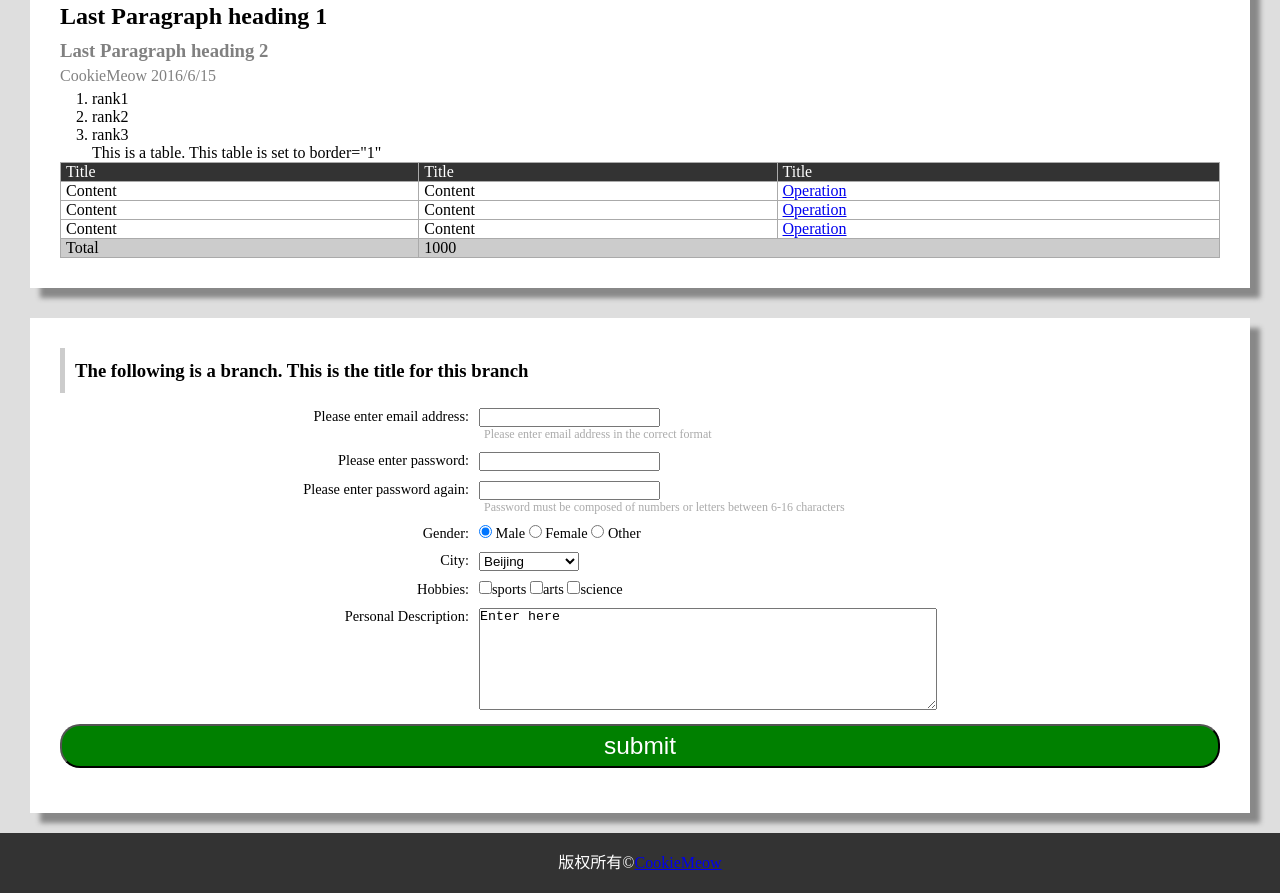
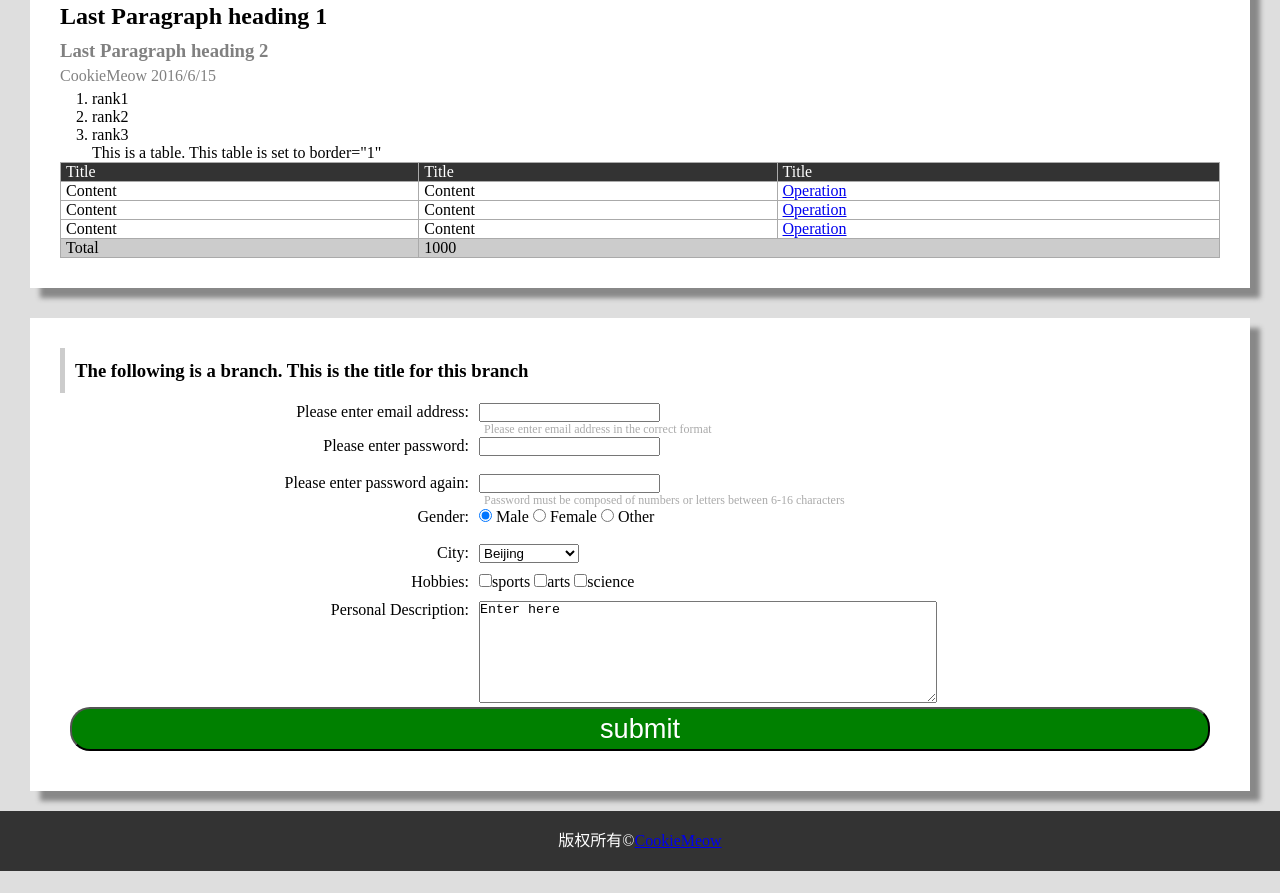
Before and after one commit to cookieMeow/2016_for_practicing_use, a plain HTML site: page 2016-06-15 task2/task2.html in a window 1280 px wide. Shown: the part 2775-3668 px from the top of the page. After the commit the page ends 3646 px from the top, so only its background shows below. Drawn offline with Linux system fonts and the light colour scheme.

Commit message:
fixed aside form

```diff
--- a/2016-06-15 task2/style.css
+++ b/2016-06-15 task2/style.css
@@ -133,12 +133,12 @@ table, th, td {
     padding-right:10px;
 }
 
-aside form div{
+aside form{
 	/*border: 1px solid green;*/
     margin:10px;
 }
 
-aside form div p{
+aside form p{
     margin-left:35%;
     padding-left:15px;
     font-size:12px;
--- a/2016-06-15 task2/task2.html
+++ b/2016-06-15 task2/task2.html
@@ -101,38 +101,24 @@
 
     <aside>
       <h3 class="branch">The following is a branch. This is the title for this branch</h3>
-      <div class="form">
         <form>
-          <div>
           <label class="question">Please enter email address:</label>
-            <input type="text" name="email address"><br>
+          <input type="text" name="email address">
           <p>Please enter email address in the correct format</p>
-          </div>
-        </form>
 
-        <form>
-          <div>
           <label class="question">Please enter password:</label>
           <input type="password" name="password1">
-          </div>
-          <div>
+          <p></p><br>
           <label class="question">Please enter password again:</label>
-            <input type="password" name="password2"><br>
+          <input type="password" name="password2">
           <p>Password must be composed of numbers or letters between 6-16 characters</p>
-          </div>
-        </form>
 
-        <form>
-          <div>
           <label class="question">Gender:</label>
+
           <input type="radio" name="gender" value="male" checked> Male
           <input type="radio" name="gender" value="female"> Female
           <input type="radio" name="gender" value="other"> Other
-          </div>
-        </form>
-
-        <form>
-          <div>
+          <p></p><br>
           <label  class="question">City:</label>
           <select>
             <option value="Beijing">Beijing</option>
@@ -140,26 +126,21 @@
             <option value="Shanghai">Shanghai</option>
             <option value="Meow Planet">Meow Planet</option>
           </select>
-          </div>
         </form>
 
         <form>
-          <div>
             <label  class="question">Hobbies:</label>
             <input type="checkbox" name="hobbies" value="sports">sports
             <input type="checkbox" name="hobbies" value="arts">arts
             <input type="checkbox" name="hobbies" value="science">science
-          </div>
         </form>
 
         <form>
-          <div>
             <label class="question">Personal Description:</label>
             <textarea rows="3" cols="30">Enter here</textarea>
-          </div>
+            <input class="submit" type="submit" value="submit">
         </form>
-        <input class="submit" type="submit" value="submit">
-      </div>
+
     </aside>
       <footer>
     <span>版权所有&copy;<a class="name" href="#">CookieMeow</a></span>
```
Lines whose indentation alone changed are shown as unchanged.
